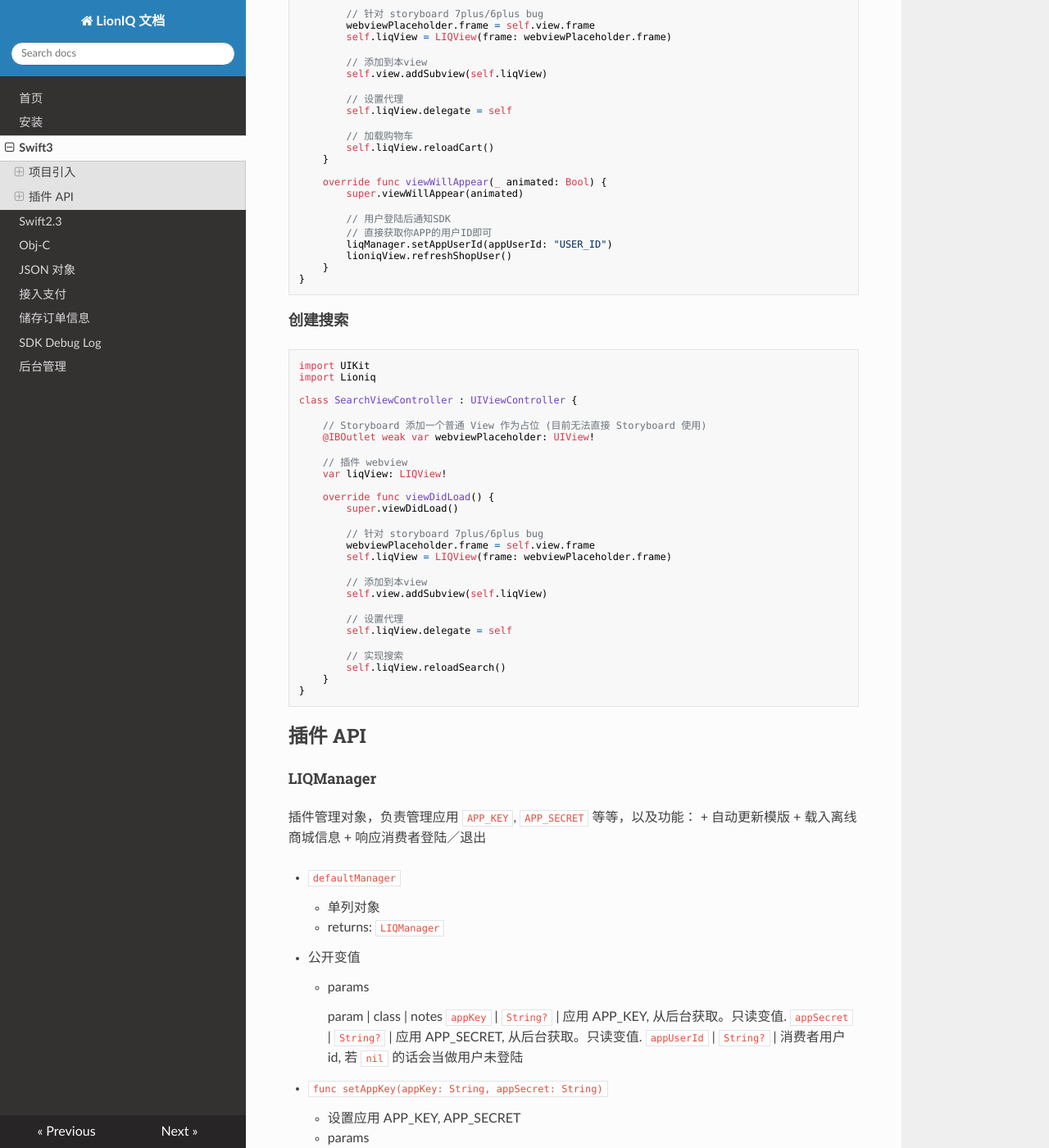
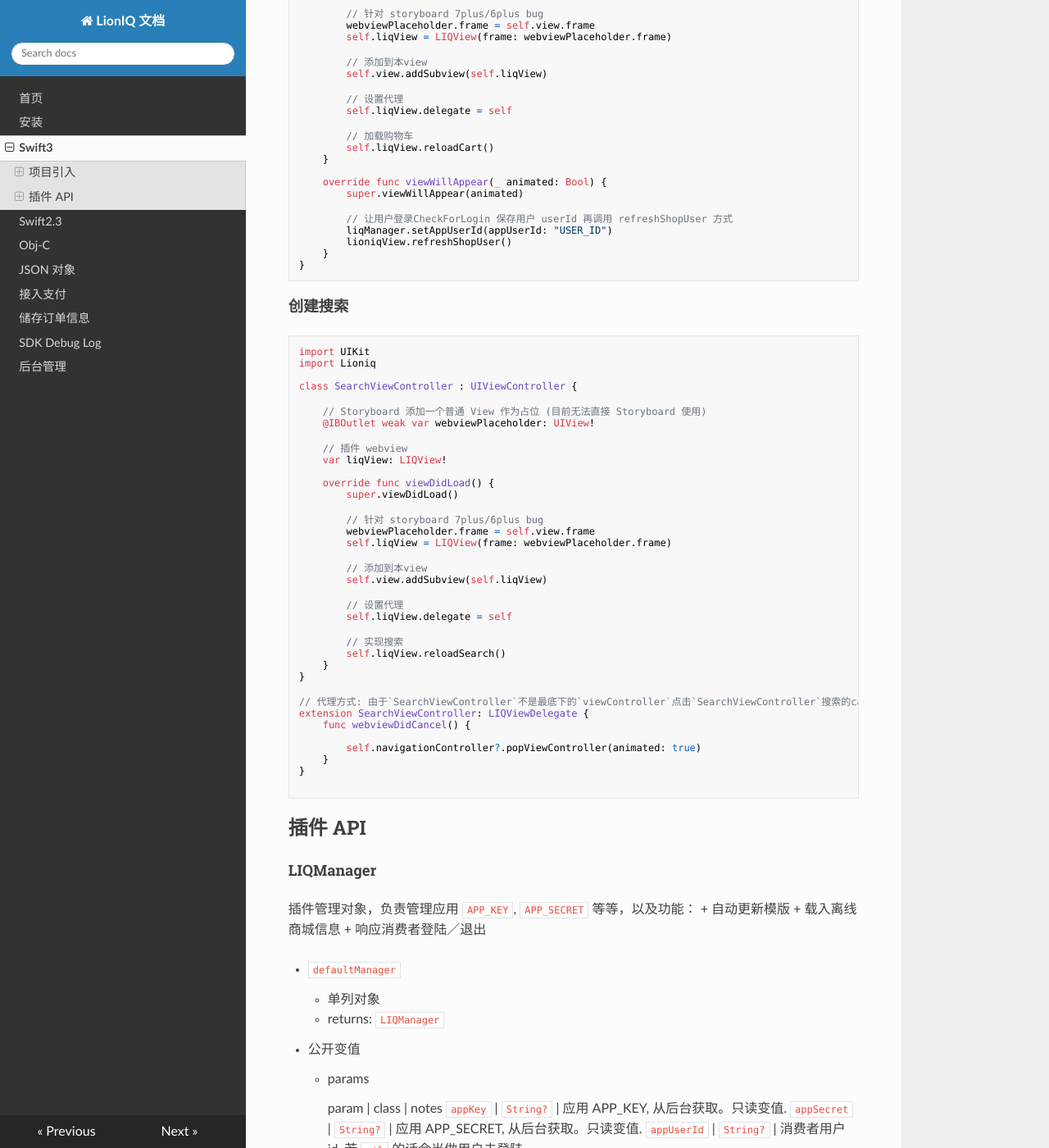
Before and after one commit to lioniq/docs.lioniq.com, an MkDocs documentation site: the page built from docs/swift_3_api.md, in a window 1280 px wide and 1400 px high, scrolled down 1312 px. Shown: the whole window at 82% size. Built offline with MkDocs 1.6.1, drawn with Linux system fonts in a browser that asks for light colours; nearby versions of some CDN libraries; old or Windows-style settings are respelled for this version of MkDocs.

Commit message:
search delegate doc

`````diff
--- a/docs/swift_3_api.md
+++ b/docs/swift_3_api.md
@@ -87,8 +87,7 @@ class CartViewController: UIViewController {
     override func viewWillAppear(_ animated: Bool) {
         super.viewWillAppear(animated)
 
-        // 用户登陆后通知SDK
-        // 直接获取你APP的用户ID即可
+        // 让用户登录CheckForLogin 保存用户 userId 再调用 refreshShopUser 方式
         liqManager.setAppUserId(appUserId: "USER_ID")
         lioniqView.refreshShopUser()
     }
@@ -126,6 +125,15 @@ class SearchViewController : UIViewController {
         self.liqView.reloadSearch()
     }
 }
+
+// 代理方式: 由于`SearchViewController`不是最底下的`viewController`点击`SearchViewController`搜索的cancelButton 执行 `webviewDidAddToCart` 代理方式 pop 掉当前的`SearchViewController`,回到`shopViewController`
+extension SearchViewController: LIQViewDelegate {
+    func webviewDidCancel() {
+
+        self.navigationController?.popViewController(animated: true)
+    }
+}
+
 ````
 
 ## 插件 API
`````
Also changed, not shown: docs/objc_api.md (+14 -6 lines), docs/swift_2.3_api.md (+10 -2 lines).
